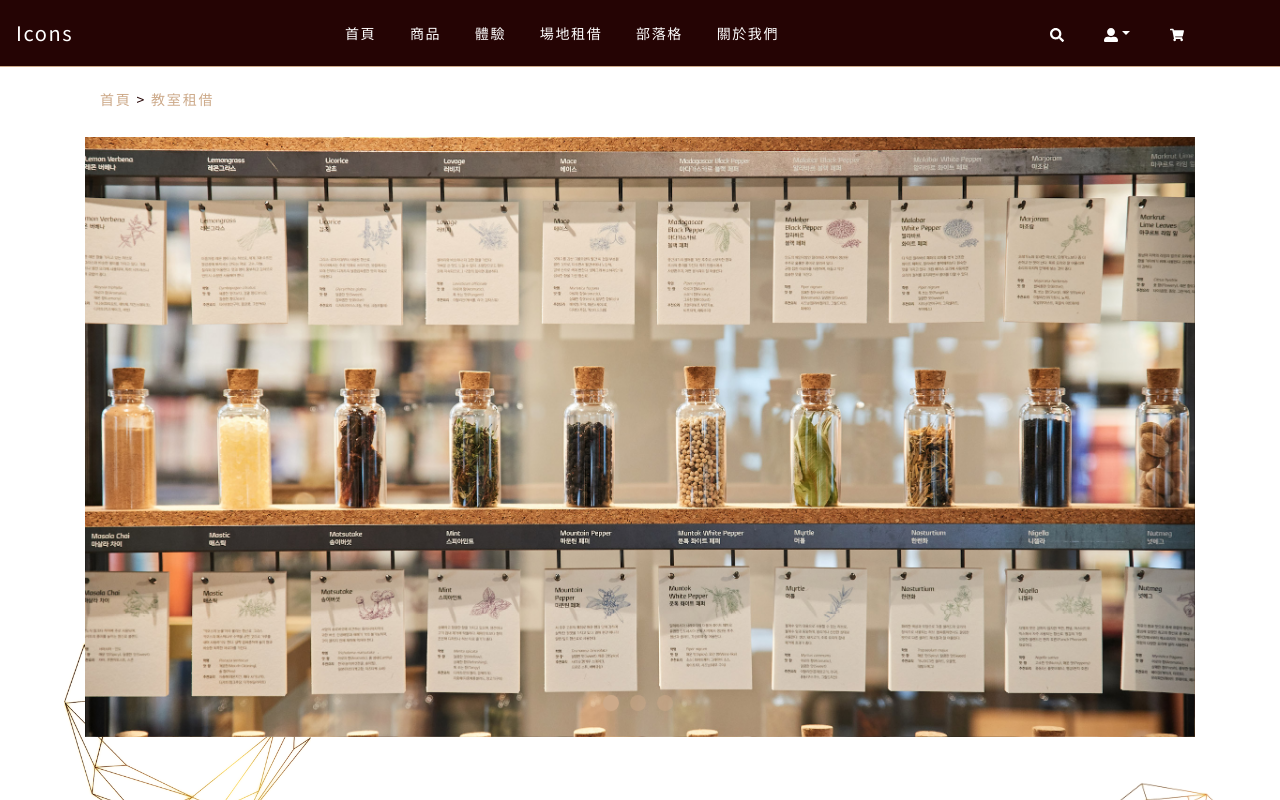
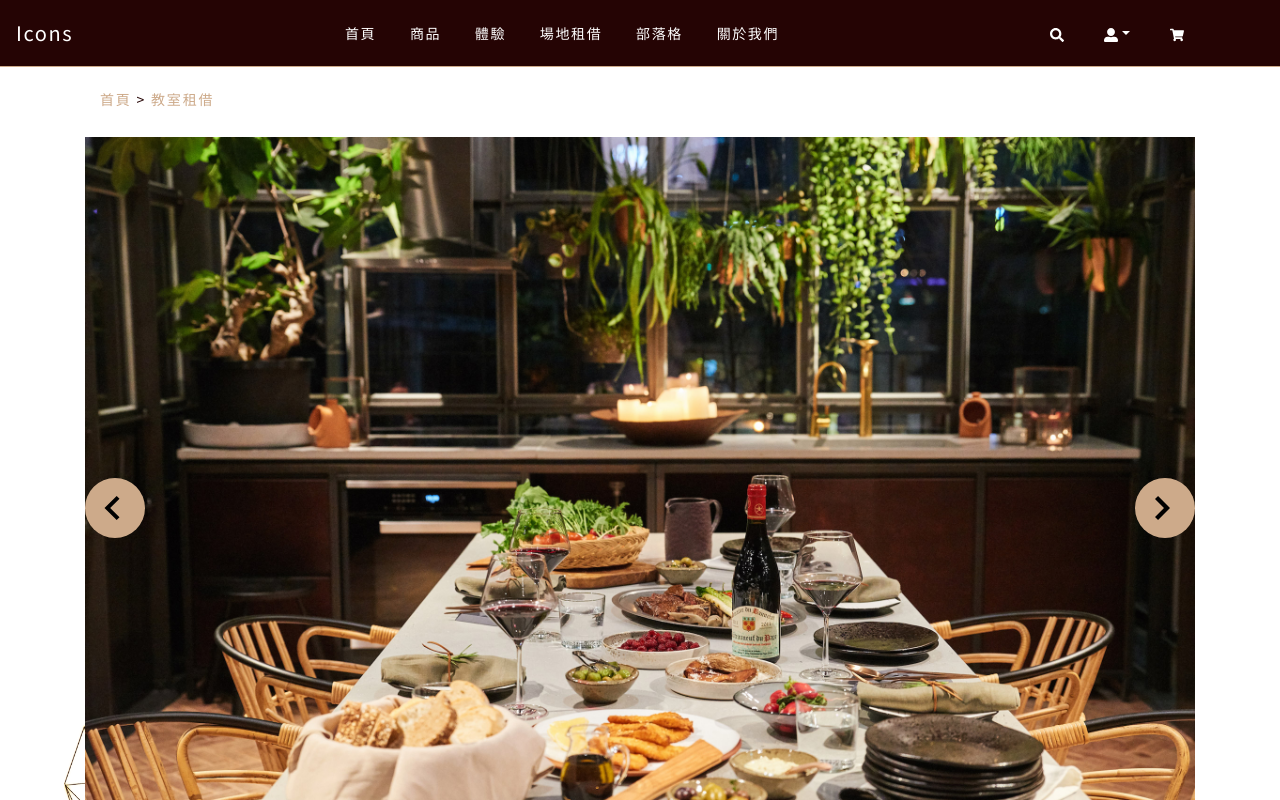
Before and after one commit to linyu0801/react-topic, a React (Create React App) app: page /studioRent/studioIntro3 in a window 1280 px wide. Shown: the top 800 px of the page. Built offline with nearby package versions, Linux system fonts and the light colour scheme.

Commit message:
slid_studionIntro3

```diff
--- a/src/pages/studioRent/studioIntro2.js
+++ b/src/pages/studioRent/studioIntro2.js
@@ -3,6 +3,8 @@ import { React } from 'react'
 import '../../styles/studioIntro.scss'
 
 import '../../styles/font.scss'
+import 'react-slideshow-image/dist/styles.css'
+import { Slide } from 'react-slideshow-image'
 
 function studioIntro() {
   return (
@@ -18,121 +20,30 @@ function studioIntro() {
           </a>
         </div>
       </div>
-      <div className="container clcarous">
-        <div
-          id="carouselExampleControls"
-          className="carousel slide"
-          data-ride="carousel"
-        >
-          <ol className="carousel-indicators">
-            <li
-              data-target="#carouselExampleIndicators"
-              data-slide-to="0"
-              className="active"
-            ></li>
-            <li data-target="#carouselExampleIndicators" data-slide-to="1"></li>
-            <li data-target="#carouselExampleIndicators" data-slide-to="2"></li>
-          </ol>
-          <div className="carousel-inner">
-            <div className="carousel-item active">
+      <div className="container">
+        <Slide easing="ease">
+          <div className="each-slide">
             <img
               src="http://localhost:3000/climage/2/class2-2.jpeg"
               className="d-block w-100"
               alt="..."
             />
           </div>
-            <div className="carousel-item active">
+          <div className="each-slide">
             <img
               src="http://localhost:3000/climage/2/class2-3.jpeg"
               className="d-block w-100"
               alt="..."
             />
           </div>
-            <div className="carousel-item active">
+          <div className="each-slide">
             <img
               src="http://localhost:3000/climage/2/class2-4.jpeg"
               className="d-block w-100"
               alt="..."
             />
           </div>
-          </div>
-        </div>
-        <a
-          className=" cldirection-next carousel-control-next"
-          href="#carouselExampleControls"
-          role="button"
-          data-slide="next"
-        >
-          <svg
-            xmlns="http://www.w3.org/2000/svg"
-            width="13.41"
-            height="19.929"
-            viewBox="0 0 13.41 19.929"
-          >
-            <g
-              id="Group_89"
-              data-name="Group 89"
-              transform="translate(-1056.6 -2864.328)"
-            >
-              <path
-                id="Path_20"
-                data-name="Path 20"
-                d="M4250.567,2996.582s2.47,9.421,12.443,9.421"
-                transform="translate(-3193 -132)"
-                fill="none"
-                stroke="#fff"
-                stroke-width="2"
-              />
-              <path
-                id="Path_21"
-                data-name="Path 21"
-                d="M4250.567,3006s2.47-9.421,12.443-9.421"
-                transform="translate(-3193 -122)"
-                fill="none"
-                stroke="#fff"
-                stroke-width="2"
-              />
-            </g>
-          </svg>
-        </a>
-        <a
-          className=" cldirection-prev  cldirection-prev carousel-control-prev"
-          href="#carouselExampleControls"
-          role="button"
-          data-slide="prev"
-        >
-          <svg
-            xmlns="http://www.w3.org/2000/svg"
-            width="13.41"
-            height="19.929"
-            viewBox="0 0 13.41 19.929"
-          >
-            <g
-              id="Group_89"
-              data-name="Group 89"
-              transform="translate(0 0.254)"
-            >
-              <path
-                id="Path_20"
-                data-name="Path 20"
-                d="M4263.009,2996.582s-2.47,9.421-12.443,9.421"
-                transform="translate(-4250.566 -2996.582)"
-                fill="none"
-                stroke="#fff"
-                stroke-width="2"
-              />
-              <path
-                id="Path_21"
-                data-name="Path 21"
-                d="M4263.009,3006s-2.47-9.421-12.443-9.421"
-                transform="translate(-4250.566 -2986.582)"
-                fill="none"
-                stroke="#fff"
-                stroke-width="2"
-              />
-            </g>
-          </svg>
-        </a>
+        </Slide>
       </div>
       <div className="decor">
         <img
--- a/src/pages/studioRent/studioIntro3.js
+++ b/src/pages/studioRent/studioIntro3.js
@@ -3,6 +3,8 @@ import { React } from 'react'
 import '../../styles/studioIntro.scss'
 
 import '../../styles/font.scss'
+import 'react-slideshow-image/dist/styles.css'
+import { Slide } from 'react-slideshow-image'
 
 function studioIntro() {
   return (
@@ -18,121 +20,30 @@ function studioIntro() {
           </a>
         </div>
       </div>
-      <div className="container clcarous">
-        <div
-          id="carouselExampleControls"
-          className="carousel slide"
-          data-ride="carousel"
-        >
-          <ol className="carousel-indicators">
-            <li
-              data-target="#carouselExampleIndicators"
-              data-slide-to="0"
-              className="active"
-            ></li>
-            <li data-target="#carouselExampleIndicators" data-slide-to="1"></li>
-            <li data-target="#carouselExampleIndicators" data-slide-to="2"></li>
-          </ol>
-          <div className="carousel-inner">
-            <div className="carousel-item active">
+      <div className="container">
+        <Slide easing="ease">
+          <div className="each-slide">
             <img
-                src="http://localhost:3000/climage/3/class3-2.jpg"
+              src="http://localhost:3000/climage/3/class3-1.jpg"
               className="d-block w-100"
               alt="..."
             />
           </div>
-            <div className="carousel-item active">
+          <div className="each-slide">
             <img
               src="http://localhost:3000/climage/3/class3-3.jpg"
               className="d-block w-100"
               alt="..."
             />
           </div>
-            <div className="carousel-item active">
+          <div className="each-slide">
             <img
               src="http://localhost:3000/climage/3/class3-4.jpg"
               className="d-block w-100"
               alt="..."
             />
           </div>
-          </div>
-        </div>
-        <a
-          className=" cldirection-next carousel-control-next"
-          href="#carouselExampleControls"
-          role="button"
-          data-slide="next"
-        >
-          <svg
-            xmlns="http://www.w3.org/2000/svg"
-            width="13.41"
-            height="19.929"
-            viewBox="0 0 13.41 19.929"
-          >
-            <g
-              id="Group_89"
-              data-name="Group 89"
-              transform="translate(-1056.6 -2864.328)"
-            >
-              <path
-                id="Path_20"
-                data-name="Path 20"
-                d="M4250.567,2996.582s2.47,9.421,12.443,9.421"
-                transform="translate(-3193 -132)"
-                fill="none"
-                stroke="#fff"
-                stroke-width="2"
-              />
-              <path
-                id="Path_21"
-                data-name="Path 21"
-                d="M4250.567,3006s2.47-9.421,12.443-9.421"
-                transform="translate(-3193 -122)"
-                fill="none"
-                stroke="#fff"
-                stroke-width="2"
-              />
-            </g>
-          </svg>
-        </a>
-        <a
-          className=" cldirection-prev  cldirection-prev carousel-control-prev"
-          href="#carouselExampleControls"
-          role="button"
-          data-slide="prev"
-        >
-          <svg
-            xmlns="http://www.w3.org/2000/svg"
-            width="13.41"
-            height="19.929"
-            viewBox="0 0 13.41 19.929"
-          >
-            <g
-              id="Group_89"
-              data-name="Group 89"
-              transform="translate(0 0.254)"
-            >
-              <path
-                id="Path_20"
-                data-name="Path 20"
-                d="M4263.009,2996.582s-2.47,9.421-12.443,9.421"
-                transform="translate(-4250.566 -2996.582)"
-                fill="none"
-                stroke="#fff"
-                stroke-width="2"
-              />
-              <path
-                id="Path_21"
-                data-name="Path 21"
-                d="M4263.009,3006s-2.47-9.421-12.443-9.421"
-                transform="translate(-4250.566 -2986.582)"
-                fill="none"
-                stroke="#fff"
-                stroke-width="2"
-              />
-            </g>
-          </svg>
-        </a>
+        </Slide>
       </div>
       <div className="decor">
         <img
--- a/src/pages/studioRent/studioOrder.js
+++ b/src/pages/studioRent/studioOrder.js
@@ -8,59 +8,61 @@ import { Link, withRouter, Redirect } from 'react-router-dom'
 function studioOrder() {
   return (
     <>
-      <div class="clsection jumbotron text-white col-lg-12 col-md-6 col-sm-4 container-fluid ">
+      <div className="clsection jumbotron text-white col-lg-12 col-md-6 col-sm-4 container-fluid ">
         <div className="container">
-          <h2 class="clheromsg  d-flex justify-content-center">現在動手做</h2>
+          <h2 className="clheromsg  d-flex justify-content-center">
+            現在動手做
+          </h2>
         </div>
 
-        <div class="container justify-content-center">
-          <div class="row col-lg-8 col-sm-12 mx-auto d-flex justify-content-center">
-            <form class="d-flex justify-content-center">
-              <input class="clsearchbar" type="date" placeholder="日期:" />
+        <div className="container justify-content-center">
+          <div className="row col-lg-8 col-sm-12 mx-auto d-flex justify-content-center">
+            <form className="d-flex justify-content-center">
+              <input className="clsearchbar" type="date" placeholder="日期:" />
               <input
-                class="clsearchbar"
+                className="clsearchbar"
                 type="number"
                 min="1"
                 placeholder="人數:"
               />
               <button
-                class="cl-searchbtn btn search-btn-outline-success"
+                className="cl-searchbtn btn search-btn-outline-success"
                 type="submit"
               >
-                <i class="fas fa-search"></i> <span> </span>搜尋
+                <i className="fas fa-search"></i> <span> </span>搜尋
               </button>
             </form>
           </div>
         </div>
       </div>
-      <div class="container">
-        <div class="breadbox col-lg-12 col-sm-12">
-          <a class="clbread" href="">
-            首頁 <span class="clspan">{'>'}</span>
-          </a>
-          <a class="clbread" href="">
+      <div className="container">
+        <div className="breadbox col-lg-12 col-sm-12">
+          <Link to="#" className="clbread">
+            首頁 <span className="clspan">{'>'}</span>
+          </Link>
+          <Link to="/studioRent/studioOrder" className="clbread">
             {' '}
             教室租借{' '}
-          </a>
+          </Link>
         </div>
       </div>
-      <div class="container">
-        <div class="row">
-          <div class="col-5">
-            <h2 class="studioClass">大安館教室</h2>
+      <div className="container">
+        <div className="row">
+          <div className="col-5">
+            <h2 className="studioClass">大安館教室</h2>
           </div>
-          <div class="col-7">
-            <hr class="rightLine w-50" />
+          <div className="col-7">
+            <hr className="rightLine w-50" />
           </div>
         </div>
       </div>
       <Link to="/studioRent/studioIntro1">
-        <div class="container">
-          <div class="col-lg-12 col-md-6 col-sm-4">
-            <div class="celiacardBig d-flex w-100">
-              <div class="cardBigImg1"></div>
-              <div class="clcardText">
-                <p class="studioIntro">
+        <div className="container">
+          <div className="col-lg-12 col-md-6 col-sm-4">
+            <div className="celiacardBig d-flex w-100">
+              <div className="cardBigImg1"></div>
+              <div className="clcardText">
+                <p className="studioIntro">
                   無經驗新手也能輕鬆做出甜點！Funsiamo 玩美烘焙體驗，透過 iPad
                   數位教學，搭配現場服務人員的親切協助，每個走進店裡的人都能帶走精美
                 </p>
@@ -86,27 +88,27 @@ function studioOrder() {
         />
       </div>
 
-      <div class="container">
-        <div class="row">
-          <div class="col-5">
-            <h2 class="studioClass">東門館教室</h2>
+      <div className="container">
+        <div className="row">
+          <div className="col-5">
+            <h2 className="studioClass">東門館教室</h2>
           </div>
-          <div class="col-7">
-            <hr class="rightLine w-50" />
+          <div className="col-7">
+            <hr className="rightLine w-50" />
           </div>
         </div>
       </div>
       <Link to="/studioRent/studioIntro2">
-        <div class="container">
-          <div class="col-lg-12 col-md-6 col-sm-4">
-            <div class="celiacardBig d-flex w-100">
-              <div class="cardBigImg2"></div>
-              <div class="clcardText">
-                <p class="studioIntro">
+        <div className="container">
+          <div className="col-lg-12 col-md-6 col-sm-4">
+            <div className="celiacardBig d-flex w-100">
+              <div className="cardBigImg2"></div>
+              <div className="clcardText">
+                <p className="studioIntro">
                   無經驗新手也能輕鬆做出甜點！Funsiamo 玩美烘焙體驗，透過 iPad
                   數位教學，搭配現場服務人員的親切協助，每個走進店裡的人都能帶走精美
                 </p>
-                <button class="btn claddCart">立即預定</button>
+                <button className="btn claddCart">立即預定</button>
               </div>
             </div>
           </div>
@@ -120,27 +122,27 @@ function studioOrder() {
         />
       </div>
 
-      <div class="container">
-        <div class="row">
-          <div class="col-5">
-            <h2 class="studioClass">西門館教室</h2>
+      <div className="container">
+        <div className="row">
+          <div className="col-5">
+            <h2 className="studioClass">西門館教室</h2>
           </div>
-          <div class="col-7">
-            <hr class="rightLine w-50" />
+          <div className="col-7">
+            <hr className="rightLine w-50" />
           </div>
         </div>
       </div>
       <Link to="/studioRent/studioIntro3">
-        <div class="container">
-          <div class="col-lg-12 col-md-6 col-sm-4">
-            <div class="celiacardBig d-flex w-100">
-              <div class="cardBigImg3"></div>
-              <div class="clcardText">
-                <p class="studioIntro">
+        <div className="container">
+          <div className="col-lg-12 col-md-6 col-sm-4">
+            <div className="celiacardBig d-flex w-100">
+              <div className="cardBigImg3"></div>
+              <div className="clcardText">
+                <p className="studioIntro">
                   無經驗新手也能輕鬆做出甜點！Funsiamo 玩美烘焙體驗，透過 iPad
                   數位教學，搭配現場服務人員的親切協助，每個走進店裡的人都能帶走精美
                 </p>
-                <button class="btn claddCart">立即預定</button>
+                <button className="btn claddCart">立即預定</button>
               </div>
             </div>
           </div>
```
Also changed, not shown: 1 other file (tests, documents, lock files or other folders). Lines whose indentation alone changed are shown as unchanged.
